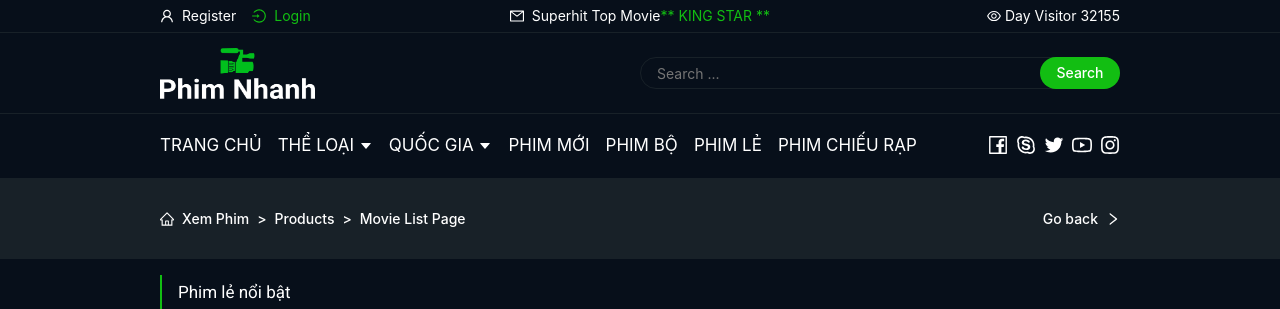
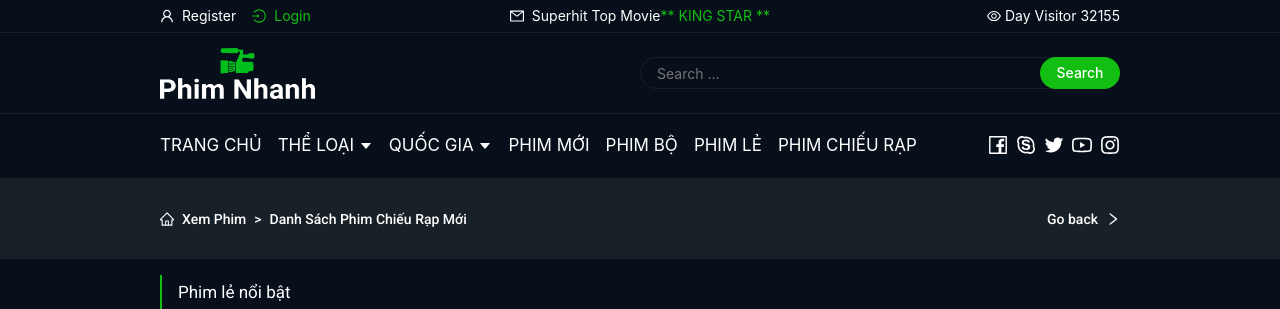
Before and after one commit to vanthan99/vt_movie_fe, a Next.js app: page /list/phim-18 in a window 1280 px wide. Shown: the top 309 px of the page. Built offline with nearby package versions, Linux system fonts and the light colour scheme.

Commit message:
done breadcrumb

```diff
--- a/components/Breadcrumb/index.tsx
+++ b/components/Breadcrumb/index.tsx
@@ -1,15 +1,13 @@
-import { HomeOutlined, RightOutlined } from '@ant-design/icons';
-import { Breadcrumb as AntdBreadcrumb, Space } from 'antd'
+import { BreadcrumbsProps } from '@/commons/common';
+import { pageStyles } from '@/styles/styles.config';
+import { RightOutlined } from '@ant-design/icons';
+import { Breadcrumb as AntdBreadcrumb, Space } from 'antd';
 import Link from 'next/link';
 import styled from 'styled-components';
 import Container from '../Container';
-import { useRouter } from 'next/router';
-import React from 'react';
-import { pageStyles } from '@/styles/styles.config';
 const { Item } = AntdBreadcrumb;
 
-const Breadcrumb = () => {
-    const router = useRouter();
+const Breadcrumb = ({items}:BreadcrumbsProps) => {
     return (
         <BreadcrumbWrapper>
             <Container align='middle' style={{ height: '5rem' }}>
@@ -17,22 +15,7 @@ const Breadcrumb = () => {
                     <StyledAntdBreadcrumb
                         separator='>'
                     >
-                        <Item>
-                            <Space>
-                                <StyledLink href='/'>
-                                    <Space>
-                                        <HomeOutlined />
-                                        <span>Xem Phim</span>
-                                    </Space>
-                                </StyledLink>
-                            </Space>
-                        </Item>
-                        <Item>
-                            <StyledLink href='/'>Products</StyledLink>
-                        </Item>
-                        <Item>
-                            <StyledLink href='/'>Movie List Page</StyledLink>
-                        </Item>
+                        {items?.map((item,index)=> <Item key={index}>{item}</Item>)}
                     </StyledAntdBreadcrumb>
                     <StyledLink href='/'>
                         <Space>
@@ -48,6 +31,9 @@ const Breadcrumb = () => {
 
 const StyledAntdBreadcrumb = styled(AntdBreadcrumb)`
     color: ${pageStyles.textColor};
+
+    text-transform: capitalize;
+
     a {
         color: ${pageStyles.textColor};
 
@@ -79,6 +65,10 @@ const Content = styled.div`
 
 const BreadcrumbWrapper = styled.div`
     background-color: ${pageStyles.textColor2};
+
+    span {
+        color: ${pageStyles.textColor};
+    }
 `
 
 export default Breadcrumb;
--- a/components/CatalogInfo/index.tsx
+++ b/components/CatalogInfo/index.tsx
@@ -48,8 +48,10 @@ const StyledRow = styled(Row)`
 `
 
 const Title = styled.div`
-    font-size: 1.75rem;
+    font-size: 2rem;
     margin-bottom: 0.5rem;
+    text-transform: capitalize;
+    font-weight: 400;
 `
 
 const Description = styled.div`
--- a/components/Menu/index.tsx
+++ b/components/Menu/index.tsx
@@ -3,10 +3,9 @@ import { pageStyles } from "@/styles/styles.config";
 import { CaretDownOutlined, FacebookOutlined, InstagramOutlined, SkypeOutlined, TwitterOutlined, YoutubeOutlined } from "@ant-design/icons";
 import { Space } from "antd";
 import Link from "next/link";
+import { useRouter } from "next/router";
 import styled from "styled-components";
 import Container from "../Container";
-import { useRouter } from "next/router";
-import { useEffect, useState } from "react";
 const Menu = () => {
     const MenuDatas: Array<IMenu> = [
         {
@@ -155,10 +154,6 @@ const Menu = () => {
         },
     ];
     const router = useRouter();
-    const [activePage, setActivePage] = useState("/")
-    // useEffect(() => {
-
-    // },[])
     return (
         <MenuWrapper>
             <Container align='middle' style={{ height: '4rem' }}>
@@ -171,10 +166,10 @@ const Menu = () => {
                                 return (
                                     <li key={index}>
                                         <ParentItem>
-                                            {subItems != undefined && subItems.length > 0 && <>{item.title} <CaretDownOutlined style={{ fontSize: '14px' }} /></> || <StyledLink href={item.parentLink ? item.parentLink + item.link : item.link}>{item.title}</StyledLink>}
+                                            {subItems != undefined && subItems.length > 0 && <>{item.title} <CaretDownOutlined style={{ fontSize: '14px' }} /></> || <StyledLink className={router.asPath === (item.parentLink ? item.parentLink + item.link : item.link)?'active':''} href={item.parentLink ? item.parentLink + item.link : item.link}>{item.title}</StyledLink>}
                                         </ParentItem>
                                         {subItems != undefined && subItems.length > 0 && <SubItemsWrapper>
-                                            {subItems?.map((value, i) => <SubItem key={i} href={item.parentLink ? item.parentLink + value.link : value.link}>{value.title}</SubItem>)}
+                                            {subItems?.map((value, i) => <SubItem className={router.asPath === (item.parentLink ? item.parentLink + value.link : value.link)?'active':'' } key={i} href={item.parentLink ? item.parentLink + value.link : value.link}>{value.title}</SubItem>)}
                                         </SubItemsWrapper>}
                                     </li>
                                 )
@@ -182,7 +177,7 @@ const Menu = () => {
                         }
                     </ul>
                     <Shared>
-                        <Space>
+                        <StyledSpace>
                             <StyledLink href='/'>
                                 <FacebookOutlined style={{ fontSize: '20px' }} />
                             </StyledLink>
@@ -198,7 +193,7 @@ const Menu = () => {
                             <StyledLink href='/'>
                                 <InstagramOutlined style={{ fontSize: '20px' }} />
                             </StyledLink>
-                        </Space>
+                        </StyledSpace>
                     </Shared>
                 </Content>
             </Container>
@@ -206,8 +201,12 @@ const Menu = () => {
     );
 }
 
-const ParentItem = styled.div<{ active?: 1 | 0 }>`
-    color: ${props => props.active == 1 ? pageStyles.activeColor : pageStyles.textColor};
+const StyledSpace = styled(Space)`
+    transition: .5s;
+`
+
+const ParentItem = styled.div`
+    color: ${pageStyles.textColor};
     font-weight: 400;
     font-size: 17px;
     text-transform: uppercase;
@@ -257,6 +256,11 @@ const SubItemsWrapper = styled.div`
 
 const Shared = styled.div`
 
+    &:hover {
+        ${StyledSpace} {
+            gap: 15px !important;
+        }
+    }
 `
 
 const Content = styled.div`
@@ -277,6 +281,10 @@ const MenuWrapper = styled.div`
                 padding-right: 1rem;
                 position: relative;
 
+                .active {
+                    color: ${pageStyles.activeColor};
+                }
+
                 &:hover {
                     ${SubItemsWrapper} {
                         display: flex;
--- /dev/null
+++ b/components/StyledBreadcrumbLink/index.tsx
@@ -0,0 +1,24 @@
+import { pageStyles } from "@/styles/styles.config";
+import Link from "next/link";
+import React from "react";
+import styled from "styled-components";
+
+const StyledBreadcrumblink: React.FC<{ children?: React.ReactNode, href: string }> = ({ children, href }) => {
+    return (
+        <StyledLink href={href}>{children}</StyledLink>
+    );
+}
+
+const StyledLink = styled(Link)`
+    color: ${pageStyles.textColor};
+
+    &:hover {
+        color: ${pageStyles.activeColor};
+
+        span {
+            color: ${pageStyles.activeColor};
+        }
+    }
+    `
+
+export default StyledBreadcrumblink;
--- a/layouts/BaseLayout.tsx
+++ b/layouts/BaseLayout.tsx
@@ -14,7 +14,6 @@ const BaseLayout: React.FC<{ children?: React.ReactNode }> = ({ children }) => {
             <PageStatus />
             <Header />
             <Menu />
-            <Breadcrumb />
             <Suspense fallback={<LoadingIndicator />}>
                 <Main>{children}</Main>
             </Suspense>
--- a/pages/list/[listType].tsx
+++ b/pages/list/[listType].tsx
@@ -1,12 +1,15 @@
 import { IMovieCarousel } from "@/commons/common";
+import Breadcrumb from "@/components/Breadcrumb";
 import Container from "@/components/Container";
 import MovieCarousel from "@/components/MovieCarousel";
 import Pagination from "@/components/Pagination";
 import ProductGridItem from "@/components/ProductGridItem";
+import StyledBreadcrumblink from "@/components/StyledBreadcrumbLink";
 import Title from "@/components/Title";
 import BaseLayout from "@/layouts/BaseLayout";
 import { pagesInfo } from "@/pagesInfo";
-import { Col, Row } from "antd";
+import { HomeOutlined } from "@ant-design/icons";
+import { Col, Row, Space } from "antd";
 import Head from "next/head";
 import { useRouter } from "next/router";
 import { ReactElement } from "react";
@@ -22,12 +25,22 @@ const DetailPage: NextPageWithLayout = () => {
         }
     }
     const router = useRouter();
-    const {movieID} = router.query;
-    console.log("movieID = ",movieID);
-    const rowStyled :React.CSSProperties = {
-        marginTop:'1.75rem',
-        marginBottom:'1.75rem',
+    const { movieID } = router.query;
+
+    const rowStyled: React.CSSProperties = {
+        marginTop: '1.75rem',
+        marginBottom: '1.75rem',
     }
+
+    const breadcrumbItems: Array<React.ReactNode> = [
+        <StyledBreadcrumblink href='/'>
+            <Space>
+                <HomeOutlined />
+                <span>Xem Phim</span>
+            </Space>
+        </StyledBreadcrumblink>,
+        <span>Danh sách phim chiếu rạp mới</span>,
+    ]
 
     return (
         <>
@@ -37,9 +50,11 @@ const DetailPage: NextPageWithLayout = () => {
                 <meta name="viewport" content="width=device-width, initial-scale=1" />
                 <link rel="icon" href="/favicon.ico" />
             </Head>
+            <Breadcrumb items={breadcrumbItems} />
             <Container>
+
                 <Title>Phim lẻ nổi bật</Title>
-            <Row gutter={[16,16]} style={rowStyled}>
+                <Row gutter={[16, 16]} style={rowStyled}>
                     <Col span={4}><ProductGridItem link='/info/abc123' /></Col>
                     <Col span={4}><ProductGridItem link='/info/abc123' /></Col>
                     <Col span={4}><ProductGridItem link='/info/abc123' /></Col>
```
Also changed, not shown: commons/common.ts (+7 -0 lines), layouts/HomeLayout.tsx (+8 -10 lines), pages/info/[movieID].tsx (+27 -16 lines). Lines whose indentation alone changed are shown as unchanged.
